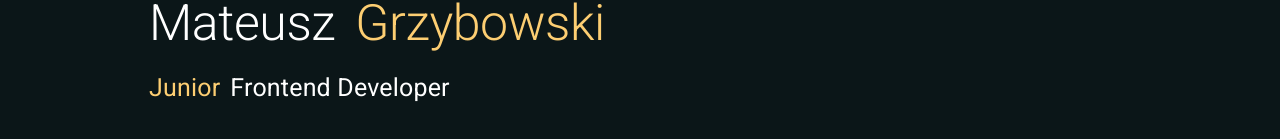
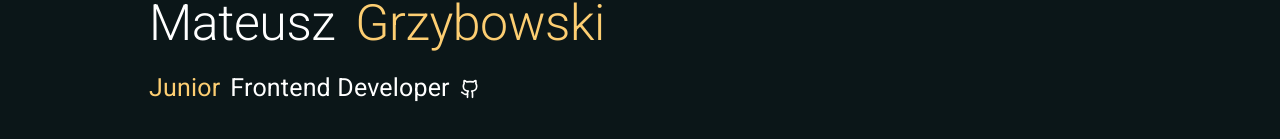
Before and after one commit to MattGri/portfolio-website, a React (Vite) app in the folder portfolio-website/: page / in a window 1280 px wide. Shown: the part 239-378 px from the top of the page. Built offline with nearby package versions, Linux system fonts and the light colour scheme.

Commit message:
Added github link

```diff
--- a/portfolio-website/package.json
+++ b/portfolio-website/package.json
@@ -16,6 +16,7 @@
     "framer-motion": "^10.12.2",
     "react": "^18.2.0",
     "react-dom": "^18.2.0",
+    "react-icons": "^4.11.0",
     "react-router-dom": "^6.10.0"
   },
   "devDependencies": {
--- a/portfolio-website/src/App.css
+++ b/portfolio-website/src/App.css
@@ -20,3 +20,16 @@
 .active {
   color: #fff;
 }
+
+.githubLink {
+  color: #fff;
+  cursor: pointer;
+  font-size: 20px;
+  margin-top: 5px;
+  transition: 0.5s;
+}
+
+.githubLink:hover {
+  transition: 0.5s;
+  color: #fdce72;
+}
--- a/portfolio-website/src/pages/Contact.tsx
+++ b/portfolio-website/src/pages/Contact.tsx
@@ -1,4 +1,4 @@
-import React, { useEffect } from 'react';
+import { useEffect } from 'react';
 import { motion } from 'framer-motion';
 import { Typography } from '@mui/material';
 
--- a/portfolio-website/src/pages/Home.tsx
+++ b/portfolio-website/src/pages/Home.tsx
@@ -1,12 +1,12 @@
-import React, { useEffect } from 'react';
+import { useEffect } from 'react';
 import { Typography, Box } from '@mui/material';
 import { motion } from 'framer-motion';
+import { LuGithub } from 'react-icons/lu';
 
 const Home = () => {
   useEffect(() => {
     document.title = 'Home';
   }, []);
-
 
   return (
     <motion.div
@@ -81,6 +81,13 @@ const Home = () => {
             gap: '10px',
           }}
         >
+          <Box
+            sx={{
+              display: 'flex',
+              alignItems: 'center',
+              gap: '10px',
+            }}
+          >
             <Typography
               variant="h4"
               component="h1"
@@ -107,6 +114,12 @@ const Home = () => {
             >
               Frontend Developer
             </Typography>
+            <a href="https://github.com/MattGri" target="_blank">
+              <LuGithub
+                className="githubLink"
+              />
+            </a>
+          </Box>
         </Box>
       </Box>
     </motion.div>
```
Also changed, not shown: portfolio-website/vite.config.ts.timestamp-1699197483792.mjs (added, +10 -0 lines), 1 other file (tests, documents, lock files or other folders). Lines whose indentation alone changed are shown as unchanged.
